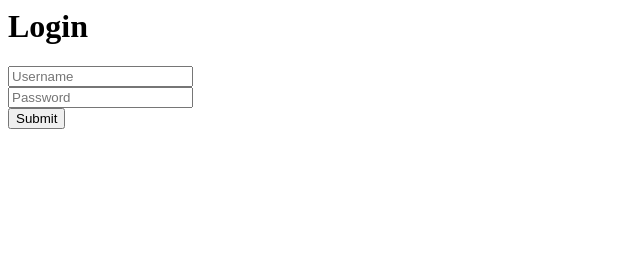
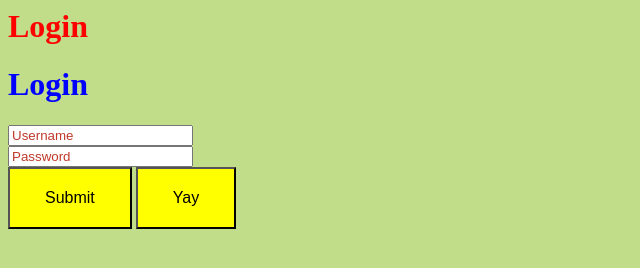
Before and after one commit to Orkswagga/Excurtionmarket, a website built with Parcel: page index.html in a window 1280 px wide. Shown: the whole page, without its empty margins (0-640 px from the left). Built offline with nearby package versions, Linux system fonts and the light colour scheme.

Commit message:
Some new button

```diff
--- a/index.html
+++ b/index.html
@@ -3,12 +3,15 @@
     <link rel="stylesheet" href="styles.css">
 </head>
 <body>
+    <h1 class="h1" id=1>Login</h1>
     <h1>Login</h1>
     <form>
         <input type="text" placeholder="Username" />
         <!-- <br /> -->
         <input type="password" placeholder="Password" />
         <button>Submit</button>
+        <button id="newid">Yay</button>
+
 
     </form>
   <script src="./index.js"></script>
--- a/styles.css
+++ b/styles.css
@@ -1,3 +1,39 @@
 input {
     display: block;
 }
+::-webkit-input-placeholder {color:#c0392b;}
+body {
+    background-color:rgb(193, 221, 138)
+}
+h1 {
+    color:blue;
+}
+
+.h1 {
+    color:red;
+}
+
+button {
+    color:rgb(109, 109, 13)
+}
+::-webkit-input-placeholder {
+    text-indent: 0px;
+    transition: text-indent 300ms;
+}
+:focus::-webkit-input-placeholder {
+    opacity: 0;
+    transform: translate(70%);
+    -webkit-transition: all 0.35s ease-in-out;
+    transition: all 0.35s ease-in-out;
+  }
+  button {
+      background-color:yellow;
+      -webkit-text-size-adjust: auto;
+      color:black;
+      padding: 20px 35px;
+      text-align: center;
+      text-decoration: none;
+      display: inline-block;
+      font-size: 16px;
+  }
+/* https://codepen.io/KamilDyrek/pen/aXebmO */
```
